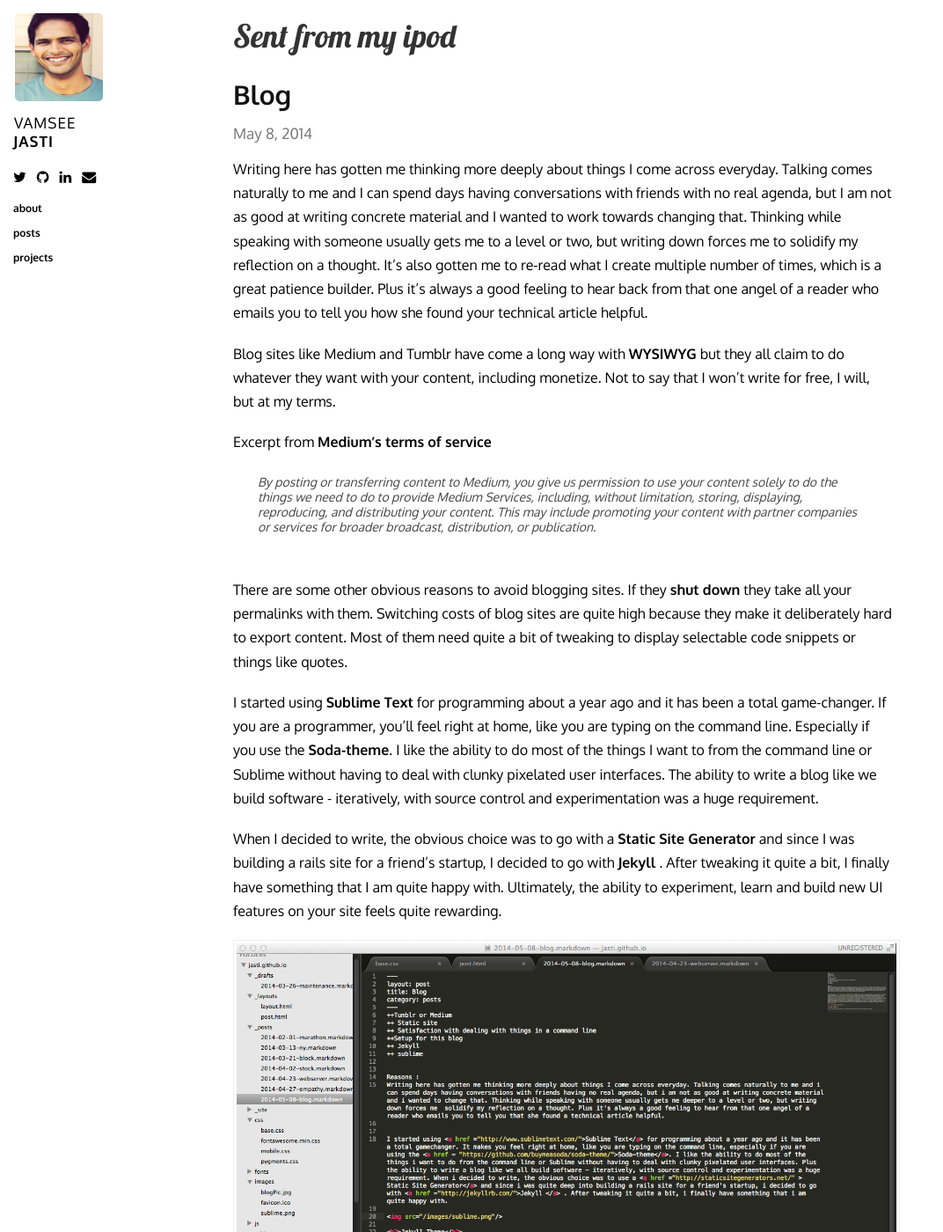
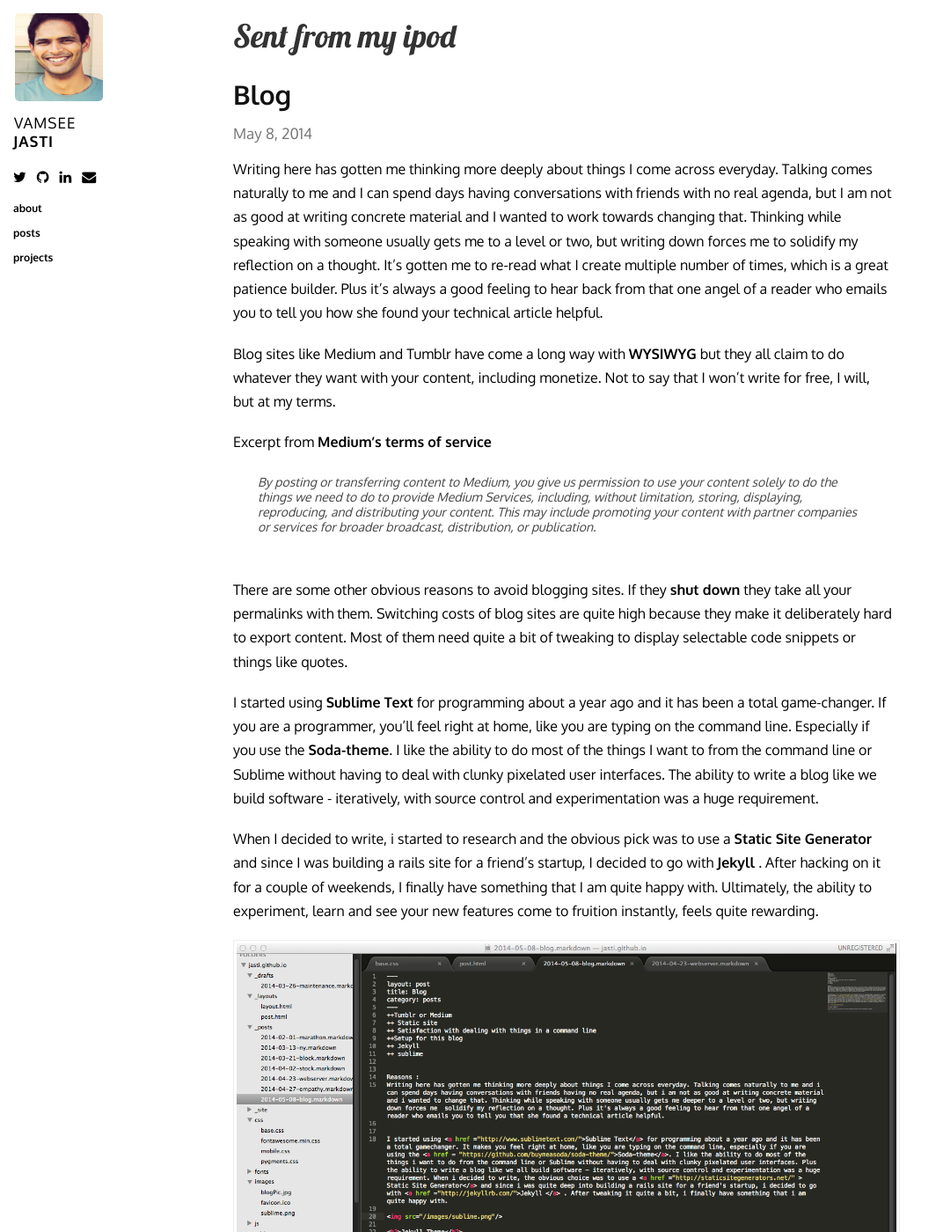
Before and after one commit to jasti/jasti.github.io, a Jekyll site: the page built from _posts/2014-05-08-blog.markdown, in a window 1280 px wide and 1400 px high. Shown: the whole window at 88% size, without its empty margins (0-1072 px from the left). Built offline with Jekyll 4.4.1, drawn with Linux system fonts in a browser that asks for light colours; nearby versions of some CDN libraries; Markdown is read by kramdown in place of the engine named in the settings; comment, search, counter and statistics services are not loaded; some of the changed text lies outside the part shown.

Commit message:
Grammatics

```diff
--- a/_posts/2014-05-08-blog.markdown
+++ b/_posts/2014-05-08-blog.markdown
@@ -4,7 +4,7 @@ title: Blog
 category: posts
 ---
 
-Writing here has gotten me thinking more deeply about things I come across everyday. Talking comes naturally to me and I can spend days having conversations with friends with no real agenda, but I am not as good at writing concrete material and I wanted to work towards changing that. Thinking while speaking with someone usually gets me to a level or two, but writing down forces me to solidify my reflection on a thought. It's also gotten me to re-read what I create multiple number of times, which is a great patience builder. Plus it's always a good feeling to hear back from that one angel of a reader who emails you to tell you how she found your technical article helpful.
+Writing here has gotten me thinking more deeply about things I come across everyday. Talking comes naturally to me and I can spend days having conversations with friends with no real agenda, but I am not as good at writing concrete material and I wanted to work towards changing that. Thinking while speaking with someone usually gets me to a level or two, but writing down forces me to solidify my reflection on a thought. It's gotten me to re-read what I create multiple number of times, which is a great patience builder. Plus it's always a good feeling to hear back from that one angel of a reader who emails you to tell you how she found your technical article helpful.
 
 Blog sites like Medium and Tumblr have come a long way with <a href ="http://en.wikipedia.org/wiki/WYSIWYG">WYSIWYG</a> but they all claim to do whatever they want with your content, including monetize. Not to say that I won't write for free, I will, but at my terms.
 
@@ -18,14 +18,14 @@ There are some other obvious reasons to avoid blogging sites. If they <a href ="
 
 I started using <a href ="http://www.sublimetext.com/">Sublime Text</a> for programming about a year ago and it has been a total game-changer. If you are a programmer, you'll feel right at home, like you are typing on the command line. Especially if you use the <a href = "https://github.com/buymeasoda/soda-theme/">Soda-theme</a>. I like the ability to do most of the things I want to from the command line or Sublime without having to deal with clunky pixelated user interfaces. The ability to write a blog like we build software - iteratively, with source control and experimentation was a huge requirement.
 
-When I decided to write, the obvious choice was to go with a <a href ="http://staticsitegenerators.net/" > Static Site Generator</a> and since I was building a rails site for a friend's startup, I decided to go with <a href ="http://jekyllrb.com/">Jekyll </a>. After tweaking it quite a bit, I finally have something that I am quite happy with.
-Ultimately, the ability to experiment, learn and build new UI features on your site feels quite rewarding.
+When I decided to write, i started to research and the obvious pick was to use a <a href ="http://staticsitegenerators.net/" >Static Site Generator</a> and since I was building a rails site for a friend's startup, I decided to go with <a href ="http://jekyllrb.com/">Jekyll </a>. After hacking on it for a couple of weekends, I finally have something that I am quite happy with.
+Ultimately, the ability to experiment, learn and see your new features come to fruition instantly, feels quite rewarding.
 
 <img src="/images/blog/sublime.png"/>
 
 
 <h2>Jekyll</h2>
-I started with Zach Holman's <a href ="https://github.com/holman/left">left theme</a> to work off of a seasoned Jekyll theme. There is no point re-inventing the wheel for this. Yoda once said (or did he?) "If you don't know your destination, it is better to walk sideways or backwards than walking forward." I ended tweaking it to my liking and the biggest change you might notice is in the way the site is laid out and how it looks on mobile.
+I started with Zach Holman's <a href ="https://github.com/holman/left">left theme</a> to work off of a seasoned Jekyll theme. There is no point re-inventing the wheel for this. Yoda once said (or did he?) "If you don't know your destination, it's best to walk sideways or backwards than walking forward." I ended tweaking it to my liking and the biggest change you might notice is in the way the site is laid out and how it looks on mobile.
 Using Jekyll's lightly document 'watch' commmand, you can make edits in your editor and have jekyll reload:
 
 {% highlight python %}
```
